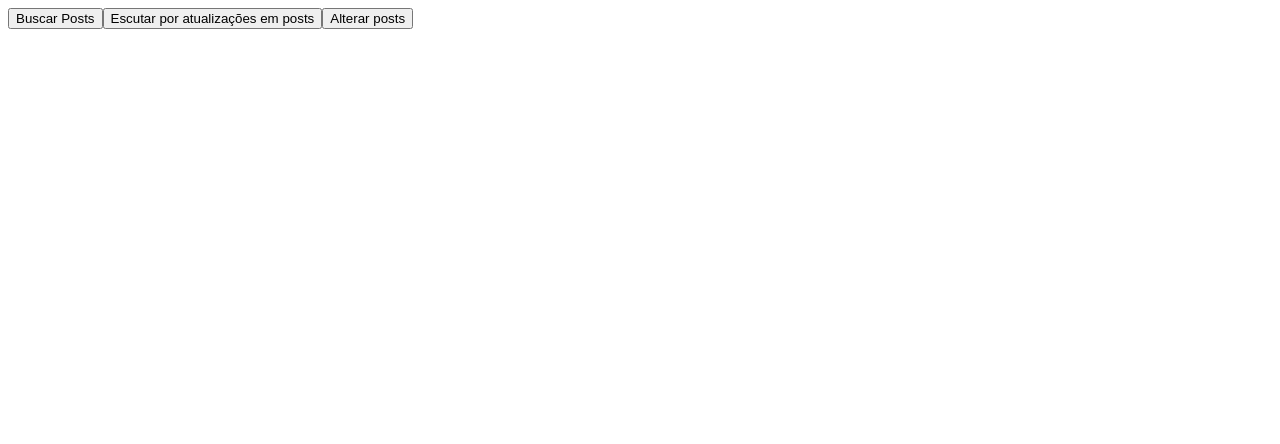
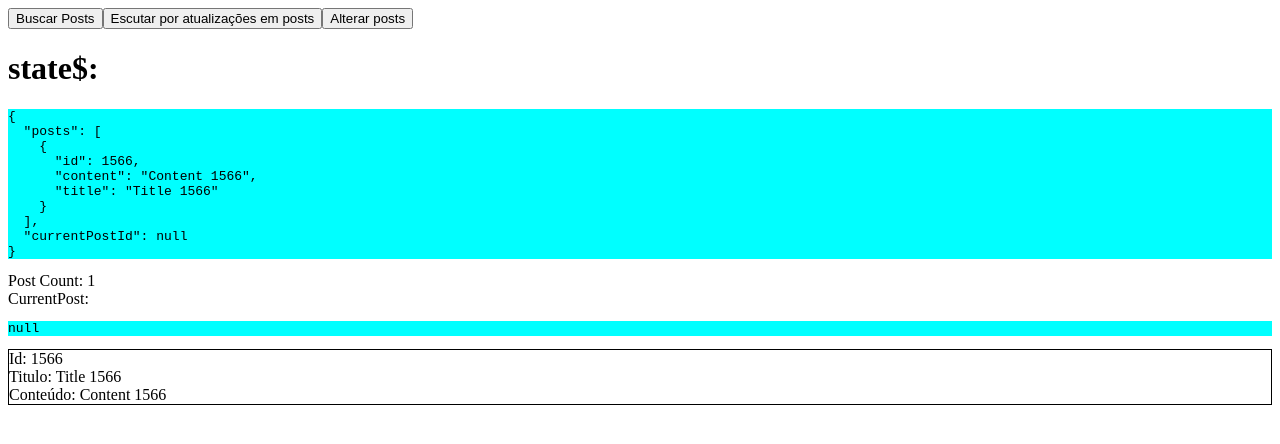
Before and after one commit to alanjhonnes/devschool-rxjs, an Angular app: page / in a window 1280 px wide. Both pictures are taken after a click on the button "Alterar posts". Shown: the top 444 px of the page. Built offline with nearby package versions, Linux system fonts and the light colour scheme.

Commit message:
example 2

```diff
--- a/src/app/app.component.html
+++ b/src/app/app.component.html
@@ -1,12 +1,12 @@
-<button (click)="getPosts()">Buscar Posts</button>
+<button (click)="getPostClicked()">Buscar Posts</button>
 
 <button (click)="getPostStream()">Escutar por atualizações em posts</button>
 
 <button (click)="changePosts()">Alterar posts</button>
 
-<div *ngIf="loading">Carregando</div>
+<div *ngIf="loading; else loaded">Carregando</div>
 
-<!-- <ng-template #loaded>
+<ng-template #loaded>
   <div>
     <h1>state$:</h1>
     <pre style="background-color: aqua">{{ state$ | async | json }}</pre>
@@ -15,9 +15,13 @@
     <div>CurrentPost:</div>
     <pre style="background-color: aqua">{{ currentPost$ | async | json }}</pre>
   </div>
-</ng-template> -->
+</ng-template>
 
-<div *ngFor="let post of posts" (click)="selectPost(post.id)" class="post">
+<div
+  *ngFor="let post of posts$ | async"
+  (click)="selectPost(post.id)"
+  class="post"
+>
   <div>Id: {{ post.id }}</div>
   <div>Titulo: {{ post.title }}</div>
   <div>Conteúdo: {{ post.content }}</div>
--- a/src/app/app.component.ts
+++ b/src/app/app.component.ts
@@ -1,6 +1,6 @@
 import { Component } from '@angular/core';
-import { Observable } from 'rxjs';
-import { map, tap } from 'rxjs/operators';
+import { combineLatest, Observable, Subject } from 'rxjs';
+import { distinctUntilChanged, exhaustMap, finalize, map, mergeMap, retry, switchMap, tap } from 'rxjs/operators';
 import { PostsService } from './posts.service';
 import { PostsState, StateService } from './state.service';
 import { Post } from './types';
@@ -19,26 +19,28 @@ export class AppComponent {
   postCount$: Observable<number>;
   posts$: Observable<Post[]>;
   currentPost$: Observable<Post | null>;
+  currentPostId$: Observable<number | null>;
+
+  getPostClick$ = new Subject<any>()
 
   constructor(
     public postsService: PostsService,
     public stateService: StateService,
   ) {
     this.state$ = this.stateService.getStateStream()
-      // .pipe(
-      //   tap({
-      //     next: console.log,
-      //     error: console.error,
-      //     complete: console.warn,
-      //   }),
-      // )
+      .pipe(
+        tap({
+          next: (state) => {
+            console.log(`tap next: ${JSON.stringify(state)}`)
+          }
+        })
+      )
       ;
 
     this.posts$ = this.state$
       .pipe(
-        map(
-          state => state.posts,
-        )
+        map(state => state.posts),
+        distinctUntilChanged()
       )
 
     this.postCount$ = this.posts$
@@ -48,34 +50,67 @@ export class AppComponent {
         )
       )
 
-    this.currentPost$ = this.state$
+    this.currentPostId$ = this.state$
       .pipe(
-        map(state => {
-          if (state.currentPostId === null) {
+        map(state => state.currentPostId),
+        distinctUntilChanged()
+      )
+
+    this.currentPost$ = combineLatest([
+      this.posts$,
+      this.currentPostId$
+    ])
+      .pipe(
+        tap({
+          next: values => {
+            console.log("tap values combine latest")
+          }
+        }),
+        map(([posts, currentPostId]) => {
+          if (currentPostId === null) {
             return null
           }
-          return state.posts
-            .find(post => post.id === state.currentPostId) || null
+          return posts
+            .find(post => post.id === currentPostId) || null
         })
       )
+
+    this.getPostClick$
+      .pipe(
+        switchMap((id) => {
+          return this.postsService.getPost(id)
+        })
+      )
+      .subscribe({
+        next: (posts) => {
+          console.log("posts received", posts)
+        }
+      })
+  }
+
+  getPostClicked() {
+    this.getPostClick$.next({})
   }
 
   getPosts() {
     this.loading = true
     this.postsService.getPosts()
+      .pipe(
+        retry(3),
+        finalize(() => {
+          this.loading = false
+        })
+      )
       .subscribe({
         next: (posts) => {
           console.log(`getPosts next:`, posts);
           this.posts = posts;
-          this.loading = false
         },
         error: (error) => {
           console.log(`getPosts error:`, error)
-          this.loading = false
         },
         complete: () => {
           console.log(`getPosts complete`)
-          this.loading = false
         },
       })
 
--- a/src/app/posts.service.ts
+++ b/src/app/posts.service.ts
@@ -23,9 +23,15 @@ export class PostsService {
       subscriber => {
         console.log('getPosts new subscriber');
         const timeoutId = setTimeout(() => {
-          subscriber.next(this.posts$.getValue());
-          subscriber.complete();
-          console.log('getPosts emitted');
+          const rand = Math.random()
+          if (rand > 1) {
+            subscriber.error(new Error("erro"))
+            console.log('erro');
+          } else {
+            subscriber.next(this.posts$.getValue());
+            subscriber.complete();
+            console.log('getPosts emitted');
+          }
         }, 1000 + Math.random() * 3000);
 
         return () => {
```
